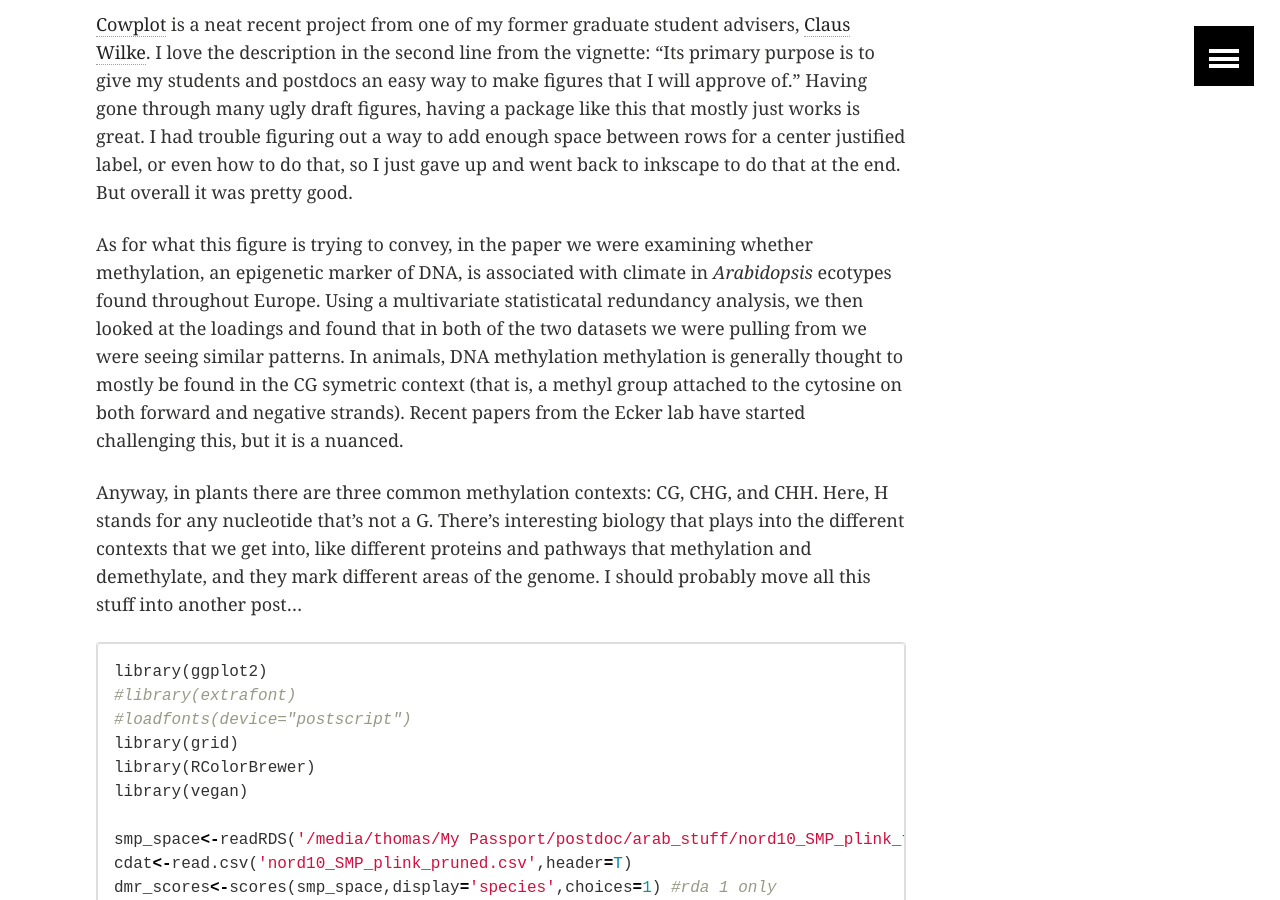
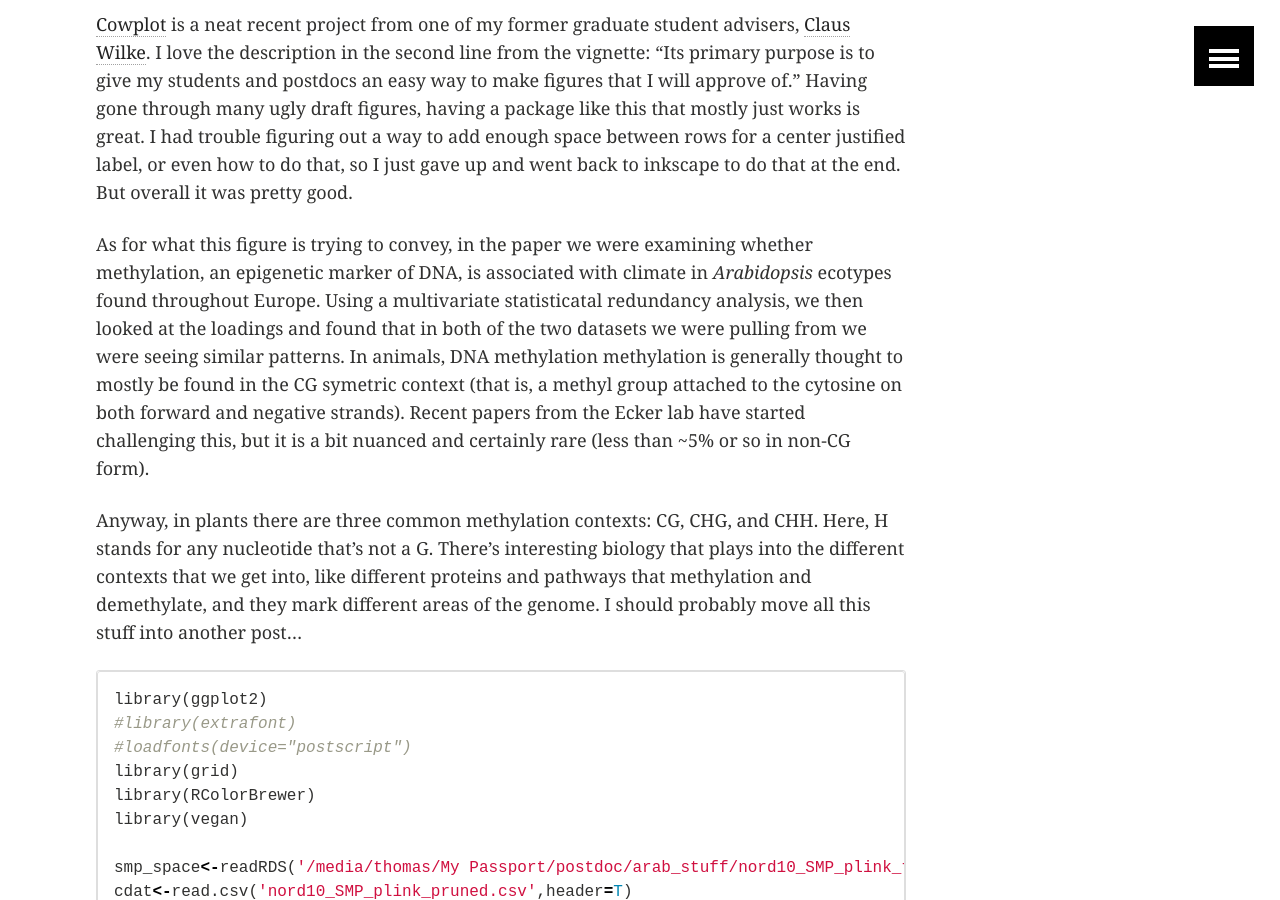
Before and after one commit to thomas-keller/thomas-keller.github.io, a Jekyll site: the page built from _posts/2016-3-25-grid-plots-cowplot.md, in a window 1280 px wide and 900 px high, scrolled down 1323 px. Built offline with Jekyll 4.4.1, drawn with Linux system fonts in a browser that asks for light colours; comment, search, counter and statistics services are not loaded.

```diff
--- a/_posts/2016-3-25-grid-plots-cowplot.md
+++ b/_posts/2016-3-25-grid-plots-cowplot.md
@@ -23,7 +23,7 @@ So now I had to go back and redo everything as an eps, which meant I had to refi
 
 [Cowplot](https://cran.rstudio.com/web/packages/cowplot/vignettes/introduction.html) is a neat recent project from one of my former graduate student advisers, [Claus Wilke](http://wilkelab.org/). I love the description in the second line from the vignette: "Its primary purpose is to give my students and postdocs an easy way to make figures that I will approve of." Having gone through many ugly draft figures, having a package like this that mostly just works is great. I had trouble figuring out a way to add enough space between rows for a center justified label, or even how to do that, so I just gave up and went back to inkscape to do that at the end. But overall it was pretty good.
 
-As for what this figure is trying to convey, in the paper we were examining whether methylation, an epigenetic marker of DNA, is associated with climate in *Arabidopsis* ecotypes found throughout Europe. Using a multivariate statisticatal redundancy analysis, we then looked at the loadings and found that in both of the two datasets we were pulling from we were seeing similar patterns. In animals, DNA methylation methylation is generally thought to mostly be found in the CG symetric context (that is, a methyl group attached to the cytosine on both forward and negative strands). Recent papers from the Ecker lab have started challenging this, but it is a nuanced.
+As for what this figure is trying to convey, in the paper we were examining whether methylation, an epigenetic marker of DNA, is associated with climate in *Arabidopsis* ecotypes found throughout Europe. Using a multivariate statisticatal redundancy analysis, we then looked at the loadings and found that in both of the two datasets we were pulling from we were seeing similar patterns. In animals, DNA methylation methylation is generally thought to mostly be found in the CG symetric context (that is, a methyl group attached to the cytosine on both forward and negative strands). Recent papers from the Ecker lab have started challenging this, but it is a bit nuanced and certainly rare (less than ~5% or so in non-CG form).
 
 Anyway, in plants there are three common methylation contexts: CG, CHG, and CHH. Here, H stands for any nucleotide that's not a G. There's interesting biology that plays into the different contexts that we get into, like different proteins and pathways that methylation and demethylate, and they mark different areas of the genome. I should probably move all this stuff into another post...
 
```
